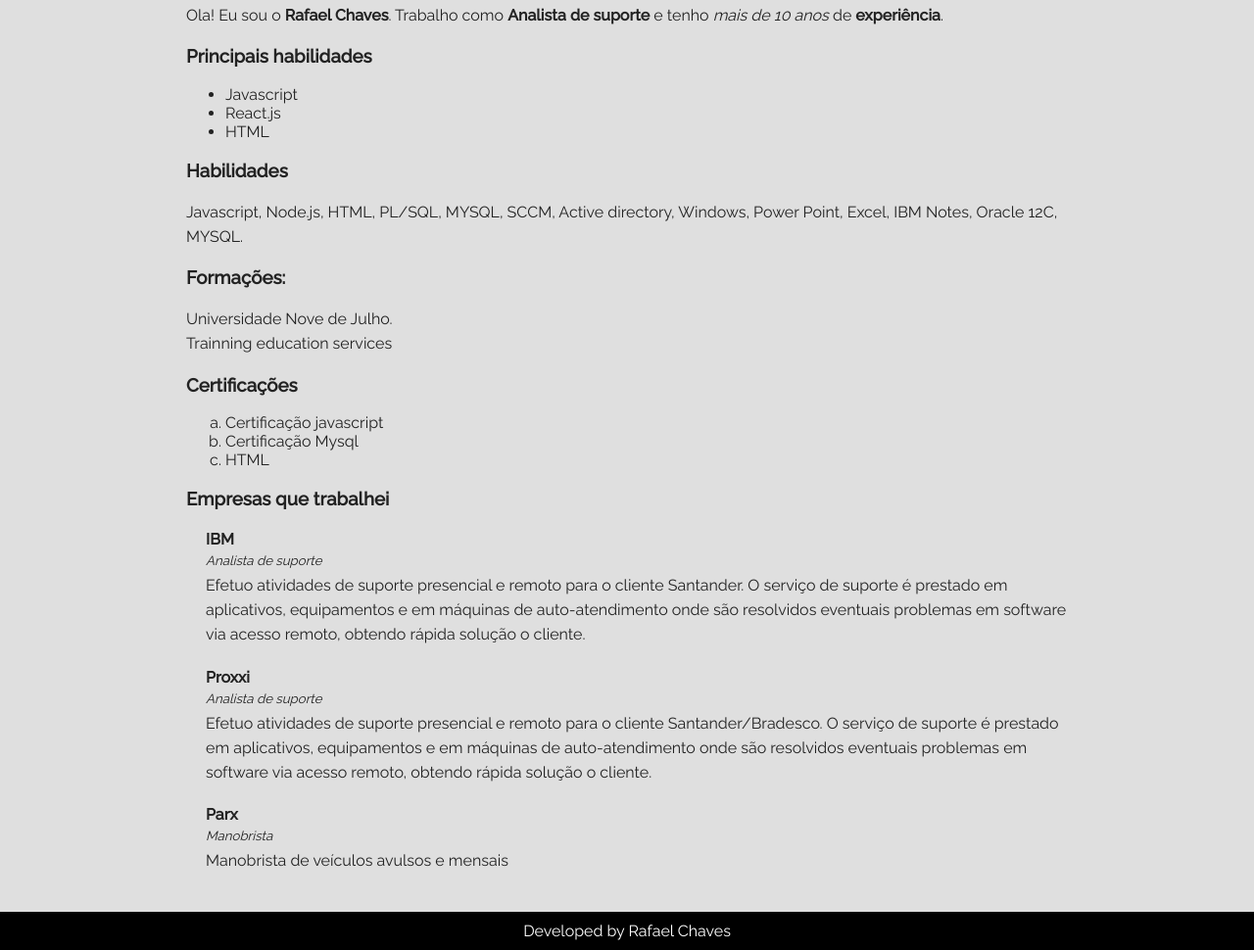
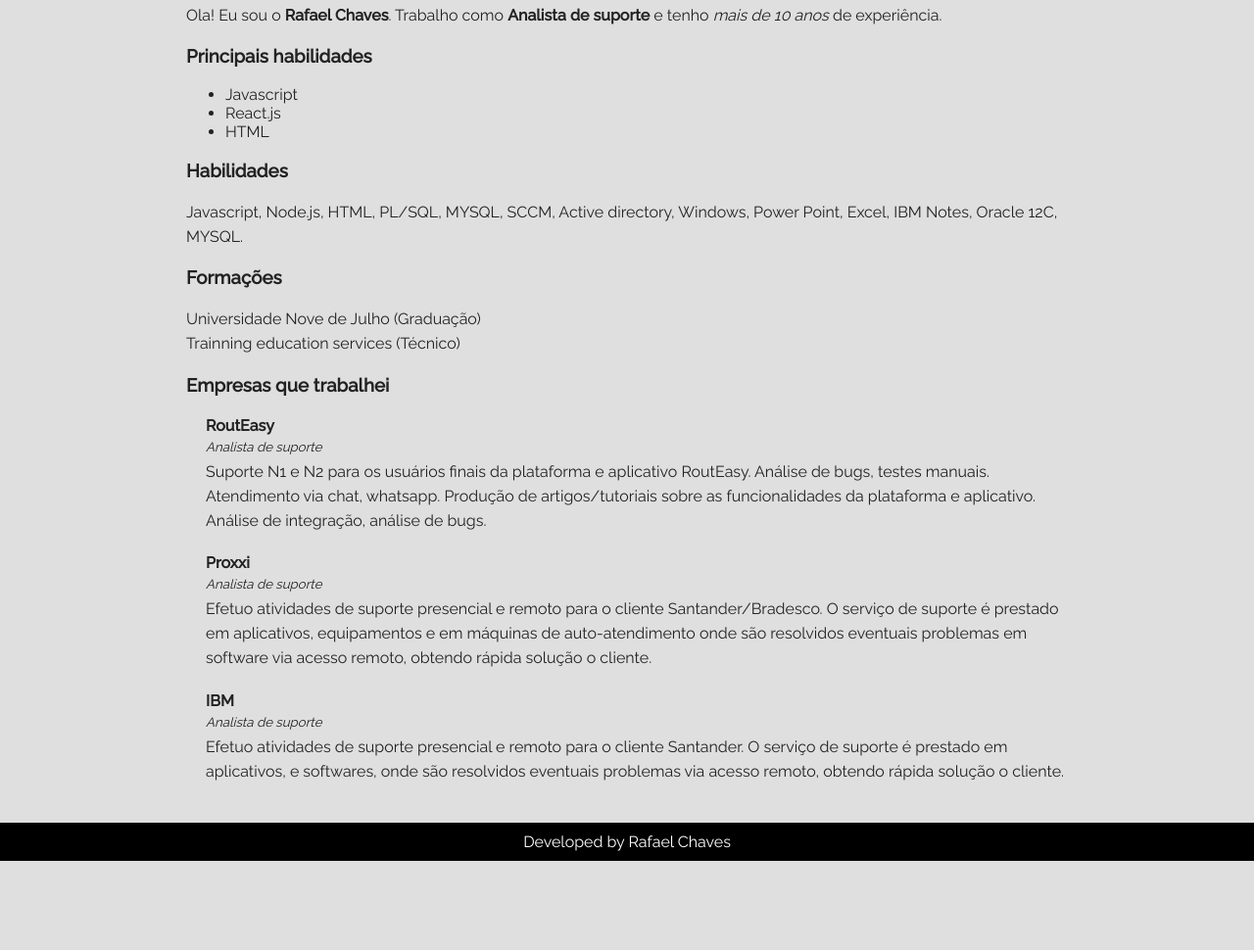
Before and after one commit to ra-chaves/curso-dev-fullstack, a plain HTML site: page 2 - CSS/aula12/index.html in a window 1280 px wide. Shown: the part 427-1397 px from the top of the page at 98% size. After the commit the page ends 1306 px from the top, so only its background shows below. Drawn offline with Linux system fonts and the light colour scheme.

Commit message:
Atualização exp

```diff
--- a/2 - CSS/aula12/index.html
+++ b/2 - CSS/aula12/index.html
@@ -34,7 +34,7 @@
          </div>
 
     <p>
-        Ola! Eu sou o <strong>Rafael Chaves</strong>. Trabalho como <strong>Analista de suporte</strong> e tenho <i>mais de</i> <em>10 anos</em> de <b>experiência</b>.
+        Ola! Eu sou o <strong>Rafael Chaves</strong>. Trabalho como <strong>Analista de suporte</strong> e tenho <i>mais de</i> <em>10 anos</em> de experiência.
     </p>
 
     <h3>Principais habilidades</h3>
@@ -49,36 +49,34 @@
         Javascript, Node.js, HTML, PL/SQL, MYSQL, SCCM, Active directory, Windows, Power Point, Excel, IBM Notes, Oracle 12C, MYSQL.
     </p>
 
-    <h3>Formações:</h3>
-    <p>Universidade Nove de Julho.</p>
-    <p> Trainning education services</p>
-        <h3>Certificações</h3>
-        <ol type="a">
-            <li>Certificação javascript</li>
-            <li>Certificação Mysql</li>
-            <li>HTML</li>
+
+        <h3>Formações</h3>
+        <p>Universidade Nove de Julho (Graduação)</p>
+        <p> Trainning education services (Técnico)</p>
+
         </ol>
 
         <h3>Empresas que trabalhei</h3>
 
         <ul class="jobs-list">
+
             <li>
-            <h4>IBM</h4>
-            <h5>Analista de suporte</h5>
-            <p> Efetuo atividades de suporte presencial e remoto para o cliente Santander.
-                O serviço de suporte é prestado em aplicativos, equipamentos e em máquinas de auto-atendimento onde são resolvidos eventuais problemas em software via acesso remoto, obtendo rápida solução o cliente.</p>
-            </li>
+                <h4>RoutEasy</h4>
+                <h5>Analista de suporte</h5>
+                <p>Suporte N1 e N2 para os usuários finais da plataforma e aplicativo RoutEasy. Análise de bugs, testes manuais. Atendimento via chat, whatsapp. Produção de artigos/tutoriais sobre as funcionalidades da plataforma e aplicativo. Análise de integração, análise de bugs.</p>
+                </li>
             <li>
             <h4>Proxxi</h4>
             <h5>Analista de suporte</h5>
             <p> Efetuo atividades de suporte presencial e remoto para o cliente Santander/Bradesco.
                 O serviço de suporte é prestado em aplicativos, equipamentos e em máquinas de auto-atendimento onde são resolvidos eventuais problemas em software via acesso remoto, obtendo rápida solução o cliente.</p>
             </li>
-        <li>
-            <h4>Parx</h4>
-            <h5>Manobrista</h5>
-            <p> Manobrista de veículos avulsos e mensais</p>
-        </li>
+            <li>
+                <h4>IBM</h4>
+                <h5>Analista de suporte</h5>
+                <p> Efetuo atividades de suporte presencial e remoto para o cliente Santander.
+                    O serviço de suporte é prestado em aplicativos, e softwares, onde são resolvidos eventuais problemas via acesso remoto, obtendo rápida solução o cliente.</p>
+                </li>
 
         </ul>
     </div>
```
